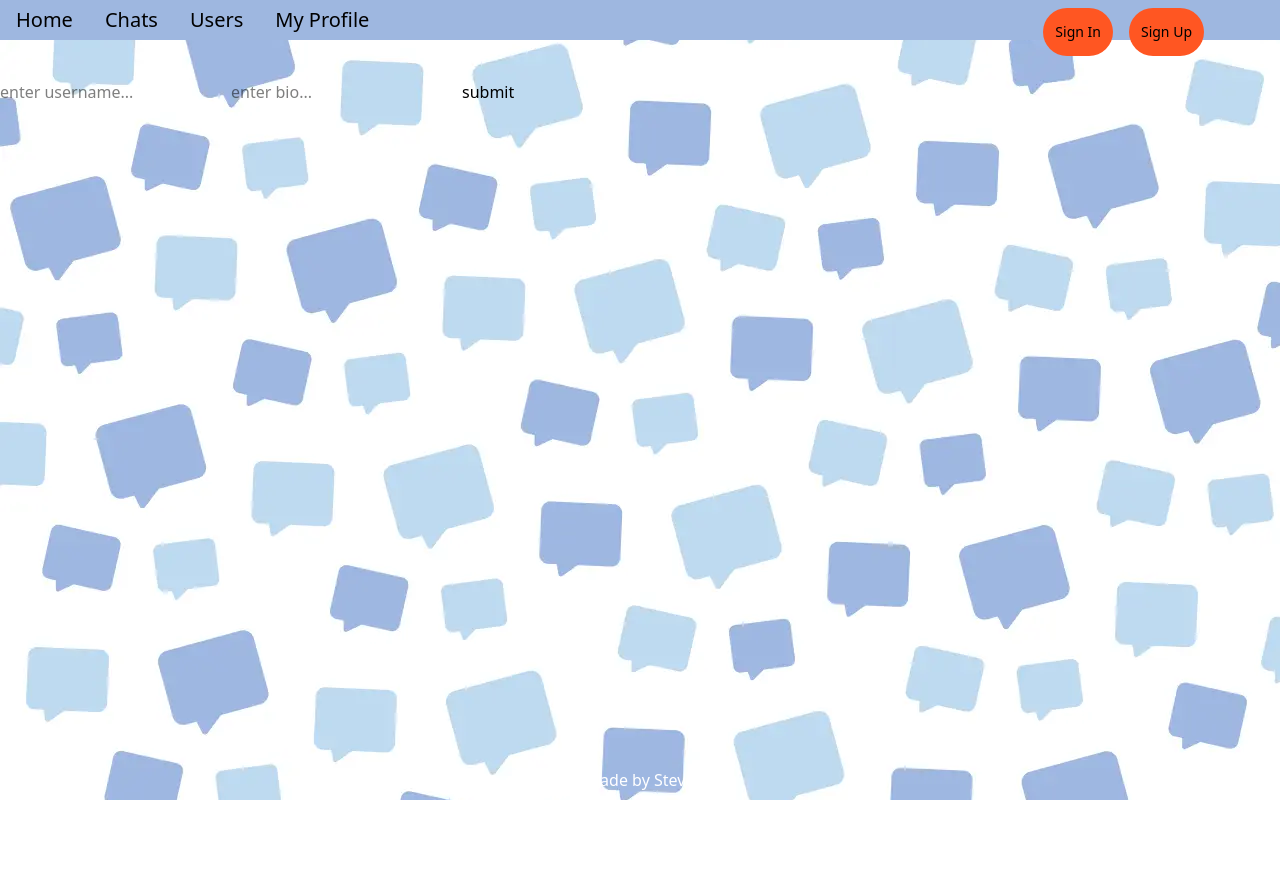
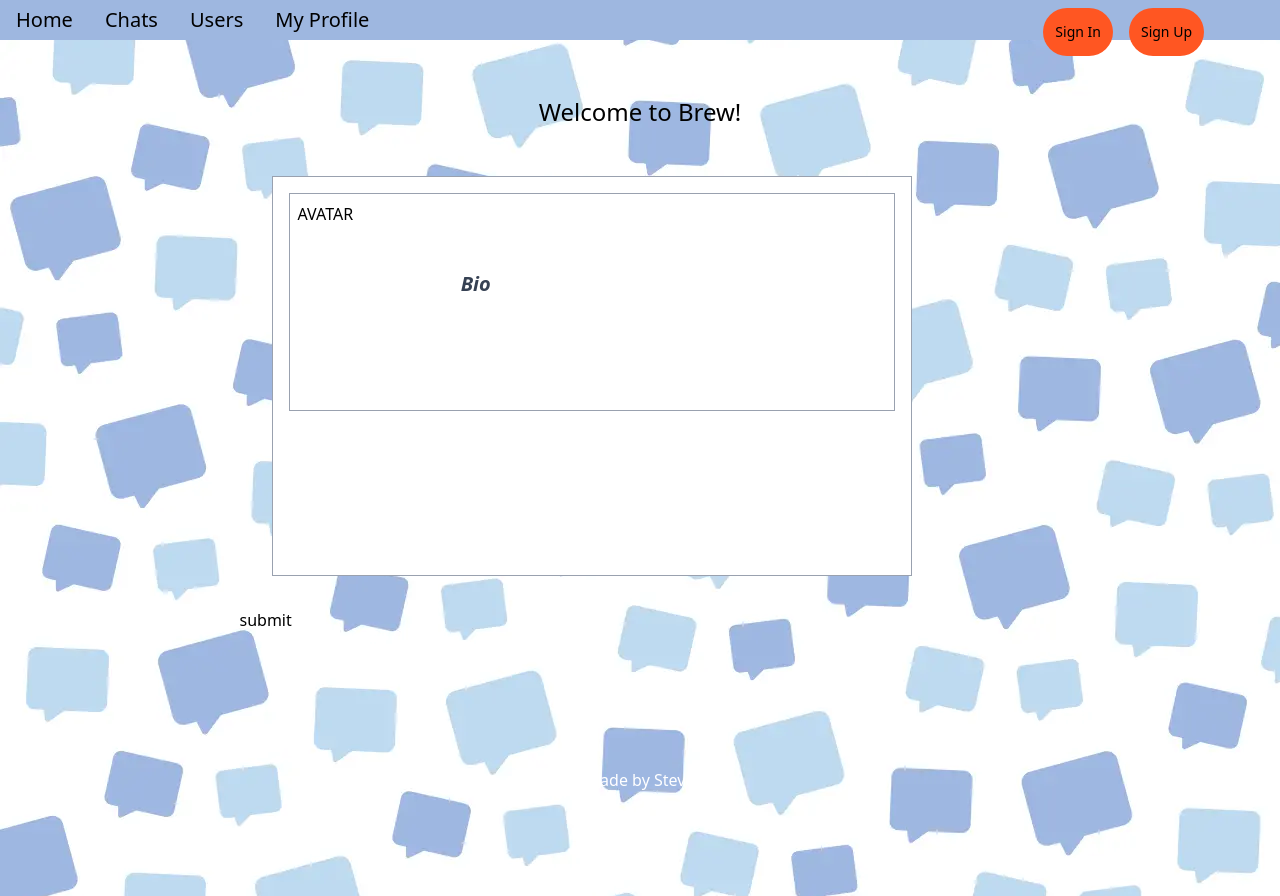
Before and after one commit to MrSteveW/techedweek9assignment, a Next.js app: page /users/signup in a window 1280 px wide. Before the commit the page ends 800 px from the top, so only its background shows below. Built offline with nearby package versions, Linux system fonts and the light colour scheme; no server answers; a web font is replaced by a local one.

Commit message:
update flex on users page

```diff
--- a/src/app/users/page.tsx
+++ b/src/app/users/page.tsx
@@ -10,9 +10,13 @@ export default async function AllUsersPage() {
         <div className="text-2xl px-10 py-2 text-center ">See all users</div>
       </div>
       <div className="flex justify-center">
-        <div className="w-4/5 bg-white">
+        <div className="w-4/5 bg-white p-4 flex flex-wrap">
           {users.map((user) => (
-            <Link href={`/users/${user.id}`} key={user.id}>
+            <div
+              key={user.id}
+              className="border border-gray-300 p-2 m-2 w-1/7 justify-items-center"
+            >
+              <Link href={`/users/${user.id}`}>
                 {user?.avatar ? (
                   <div className="w-15 h-15 relative">
                     <Image src={user.avatar} alt="" fill={true} unoptimized />
@@ -21,6 +25,7 @@ export default async function AllUsersPage() {
 
                 <div>{user.username}</div>
               </Link>
+            </div>
           ))}
         </div>
       </div>
--- a/src/app/users/signup/page.tsx
+++ b/src/app/users/signup/page.tsx
@@ -1,10 +1,16 @@
+// SIGN UP PAGE
 import { db } from "@/utils/connect";
 import { auth } from "@clerk/nextjs/server";
 import { redirect } from "next/navigation";
-import UserSignUpForm from "@/components/UserSignUpForm";
+import UserForm from "@/components/UserForm";
+import { getUserInfo } from "@/utils/userInfo";
 
 export default async function UserSignUpPage() {
   const { userId } = await auth();
+  const user = await getUserInfo();
+  // check if user's details aready exist and pass into Users details
+  //  const user = (await db.query(`SELECT * FROM posts WHERE id = $1`, [id]))
+  //   .rows[0];
 
   async function handleSubmit(formData: FormData) {
     "use server";
@@ -18,8 +24,11 @@ export default async function UserSignUpPage() {
   }
 
   return (
-    <div>
-      <UserSignUpForm handleSubmit={handleSubmit} />
+    <div className="h-screen">
+      <div className="flex justify-center m-4">
+        <div className="text-2xl px-10 text-center ">Welcome to Brew!</div>
+      </div>
+      <UserForm handleSubmit={handleSubmit} user={user} />
     </div>
   );
 }
--- /dev/null
+++ b/src/components/UserForm.tsx
@@ -0,0 +1,43 @@
+type UserType = {
+  user: {
+    username: string;
+    avatar: string | null;
+    bio: string;
+  };
+};
+
+interface UserDetailsProps {
+  handleSubmit: (formData: FormData) => void | Promise<void>;
+}
+
+export default async function UserSignUpForm(
+  handleSubmit: UserDetailsProps,
+  user: UserType
+) {
+  return (
+    <div className="flex justify-center">
+      <form action={handleSubmit}>
+        <div className="w-4/5 h-100 border border-gray-400 bg-white m-8">
+          <div className="flex m-4 p-2 border border-gray-400">
+            <div className="w-1/4">
+              <div className="w-50 h-50 relative">AVATAR</div>
+            </div>
+            <div className="w-3/4">
+              <div className="text-3xl font-bold m-4">
+                <input name="username" defaultValue={user?.username || ""} />
+              </div>
+              <div className="text-xl italic m-4">
+                <label className="block text-gray-700 text-bg font-bold mb-2">
+                  Bio
+                </label>
+                <input name="bio" defaultValue={user?.username || ""} />
+              </div>
+            </div>
+          </div>
+        </div>
+
+        <button type="submit">submit</button>
+      </form>
+    </div>
+  );
+}
--- a/src/components/UserSignUpForm.tsx
+++ /dev/null
@@ -1,15 +0,0 @@
-interface UserDetailsProps {
-  handleSubmit: (formData: FormData) => void | Promise<void>;
-}
-
-export default async function UserSignUpForm({
-  handleSubmit,
-}: UserDetailsProps) {
-  return (
-    <form action={handleSubmit}>
-      <input name="username" placeholder="enter username..." />
-      <input name="bio" placeholder="enter bio..." />
-      <button type="submit">submit</button>
-    </form>
-  );
-}
```
Lines whose indentation alone changed are shown as unchanged.
